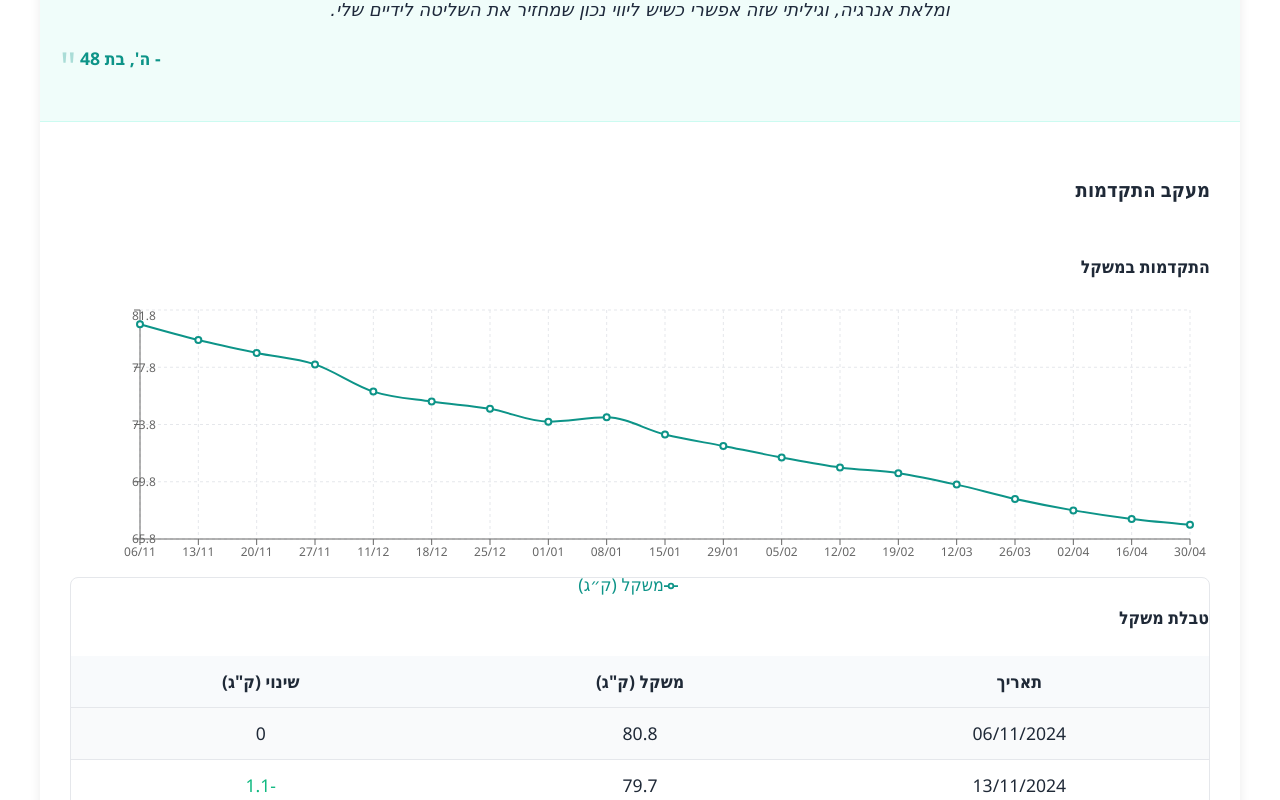
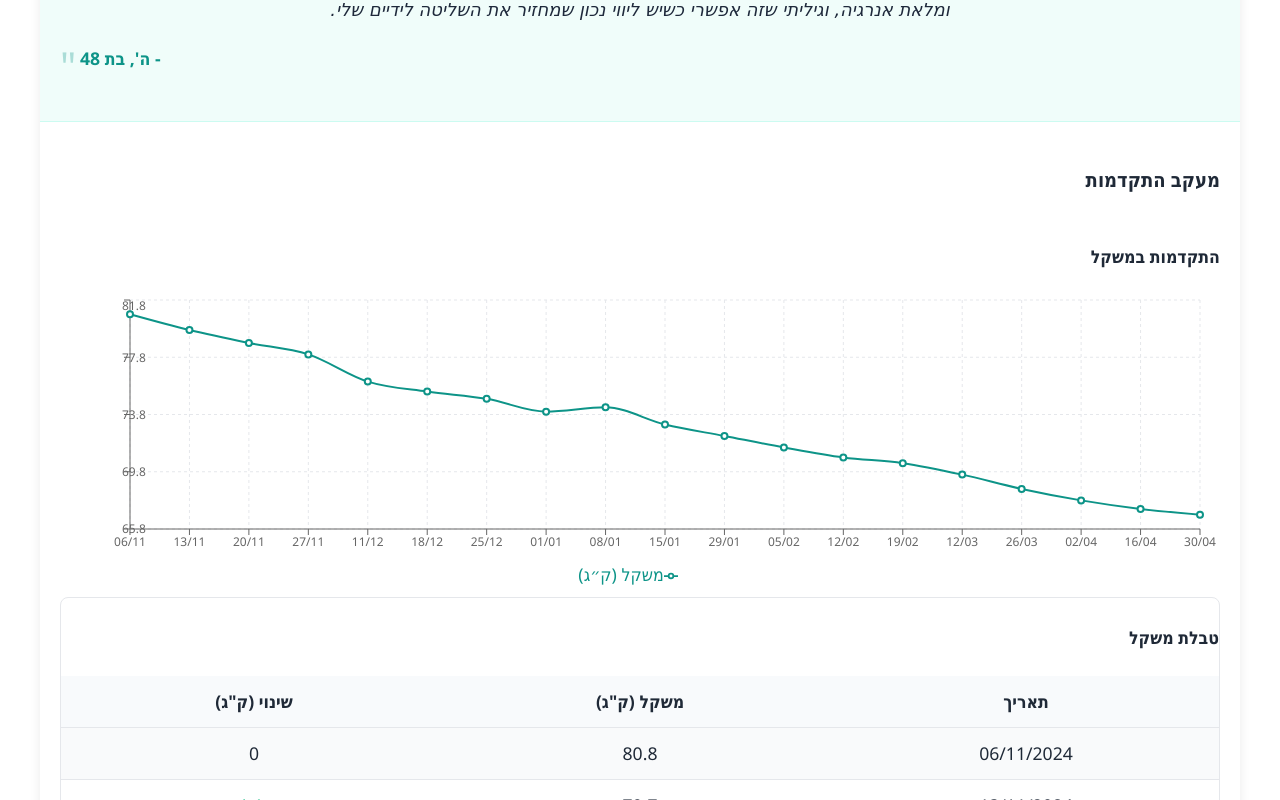
Before and after one commit to ronental75/nutrition-community, a React (Create React App) app: page /success-stories in a window 1280 px wide. Shown: the part 760-1560 px from the top of the page. Built offline with nearby package versions, Linux system fonts and the light colour scheme.

Commit message:
Initial commit

```diff
--- a/src/components/SuccessStories/SuccessStories.css
+++ b/src/components/SuccessStories/SuccessStories.css
@@ -213,7 +213,7 @@
 
   /* Progress chart and table */
   .success-story-progress {
-    padding: 30px;
+    padding: 20px;
   }
 
   .success-story-progress h3 {
@@ -226,7 +226,7 @@
   .chart-container {
     display: flex;
     flex-direction: column;
-    gap: 30px;
+    gap: 60px;
   }
 
   .weight-chart-wrapper {
@@ -512,7 +512,7 @@
   transform: translateX(50%);
   width: 40px;
   height: 2px;
-  background-color: #8884d8;
+  /* background-color: #8884d8; */
 }
 
 /* אנימציה לגרף */
@@ -580,7 +580,7 @@
 /* התאמה למובייל */
 @media (max-width: 768px) {
   .chart-tooltip {
-    max-width: 220px;
+    max-width: 250px;
     font-size: 12px;
   }
 
@@ -635,7 +635,7 @@
   }
 
   .stat-value {
-    font-size: 1.5rem;
+    font-size: 1.2rem;
   }
 
   /* Adjust weight chart to start closer to left edge */
```
